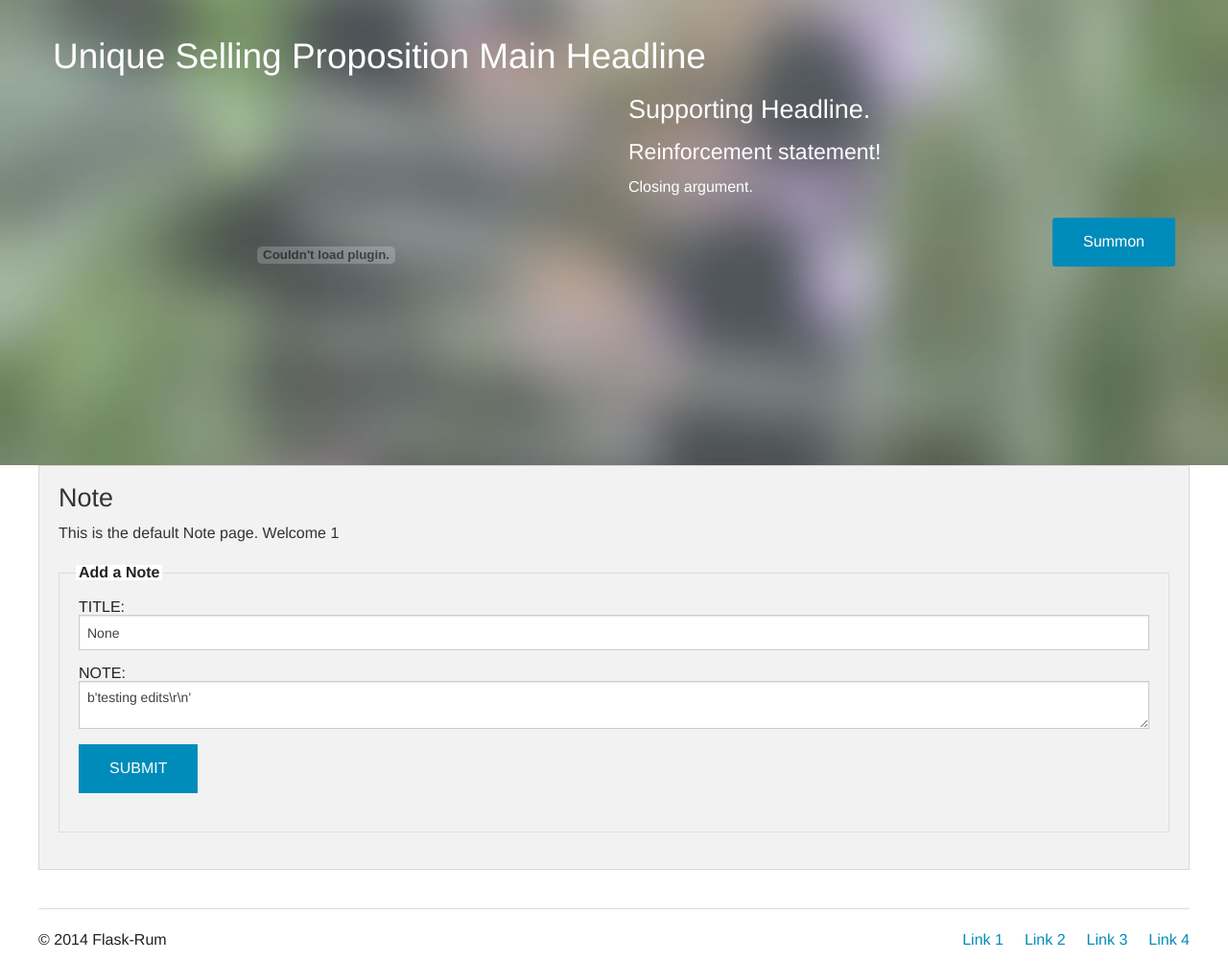
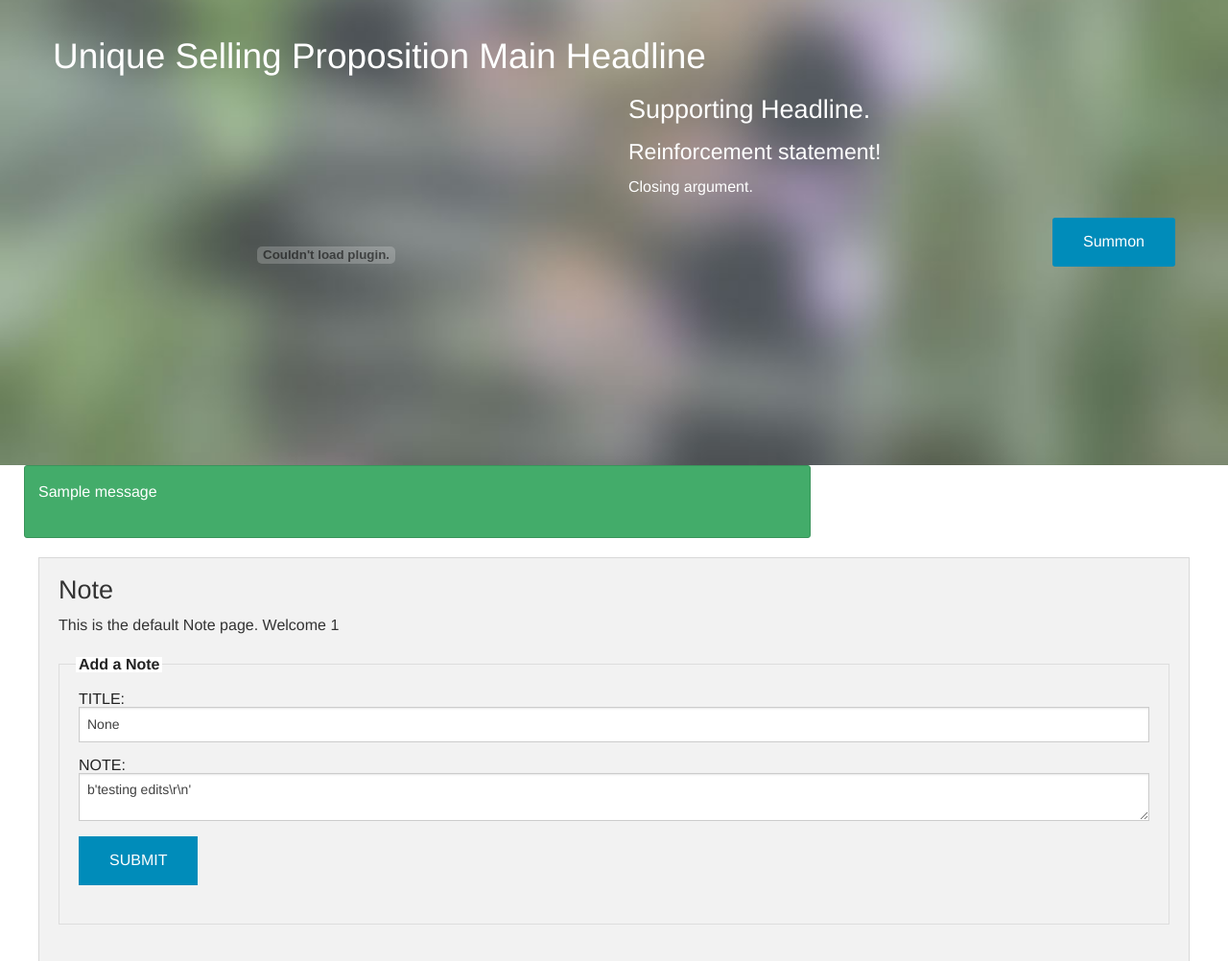
Before and after one commit to dommert/Flask-Netbook, a Flask app: page /note/6/edit in a window 1280 px wide. Shown: the part 46-1048 px from the top of the page at 96% size. Run offline with Flask 2, Linux system fonts and the light colour scheme; the visitor is signed in with stand-in values (Sample User, id 1); data comes from the database, SQL or seed files in the repository; both versions use the stored data as it was after the commit; one stand-in notice (Sample message) is shown; parts of the project's set-up code (start-up, migrations or seed data) failed here and were passed over.

Commit message:
flash apprently doesnt like its own file

```diff
--- a/flask_netbook/templates/base_note.html
+++ b/flask_netbook/templates/base_note.html
@@ -5,7 +5,21 @@
 {% endblock %}
 
 {% block rum_content %}
-{% if flash %}{% include flash_message.html %}{% endif %}
+
+  <section class="row" id="flash_message">
+   {% with flash_messages = get_flashed_messages() %}
+    {% if flash_messages %}
+    <div class='alert-box radius success medium-8 columns'>
+        <ul class="no-bullet">
+        {% for flash_message in flash_messages %}
+        <li>{{ flash_message }}</li>
+        {% endfor %}
+        </ul>
+    </div>
+  </section>
+    {% endif %}
+{% endwith %}
+
  {% block note_content %} {% endblock %}
 {% endblock %}
 
--- a/flask_netbook/templates/flash_message.html
+++ b/flask_netbook/templates/flash_message.html
@@ -1,6 +1,7 @@
+{% if flash() %}
 {% with flash_messages = get_flashed_messages() %}
     {% if flash_messages %}
-    <div class='alert-box radius success'>
+    <div class='alert-box radius success' id="flash_message">
         <ul class="no-bullet">
         {% for flash_message in flash_messages %}
         <li>{{ flash_message }}</li>
@@ -9,3 +10,4 @@
     </div>
     {% endif %}
 {% endwith %}
+{% endif %}
```
Also changed, not shown: flask_netbook/flask_netbook.db.
